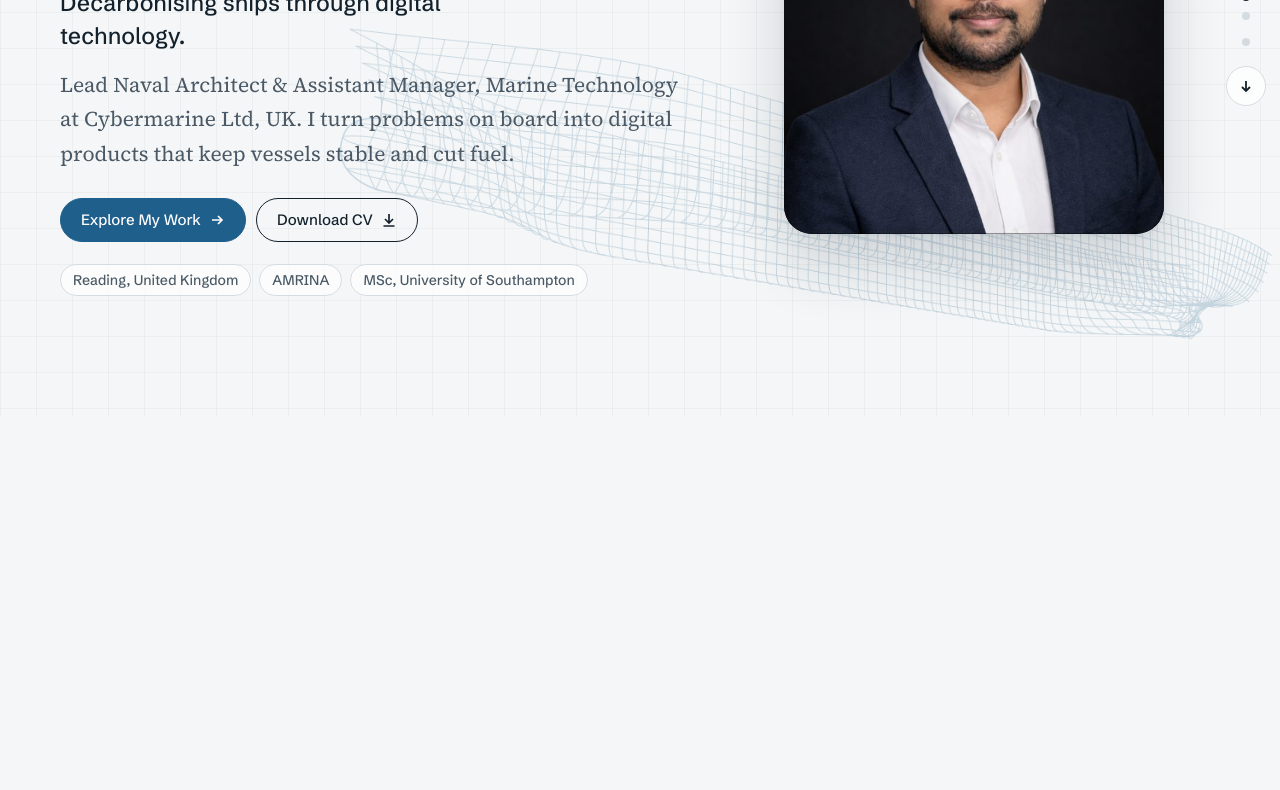
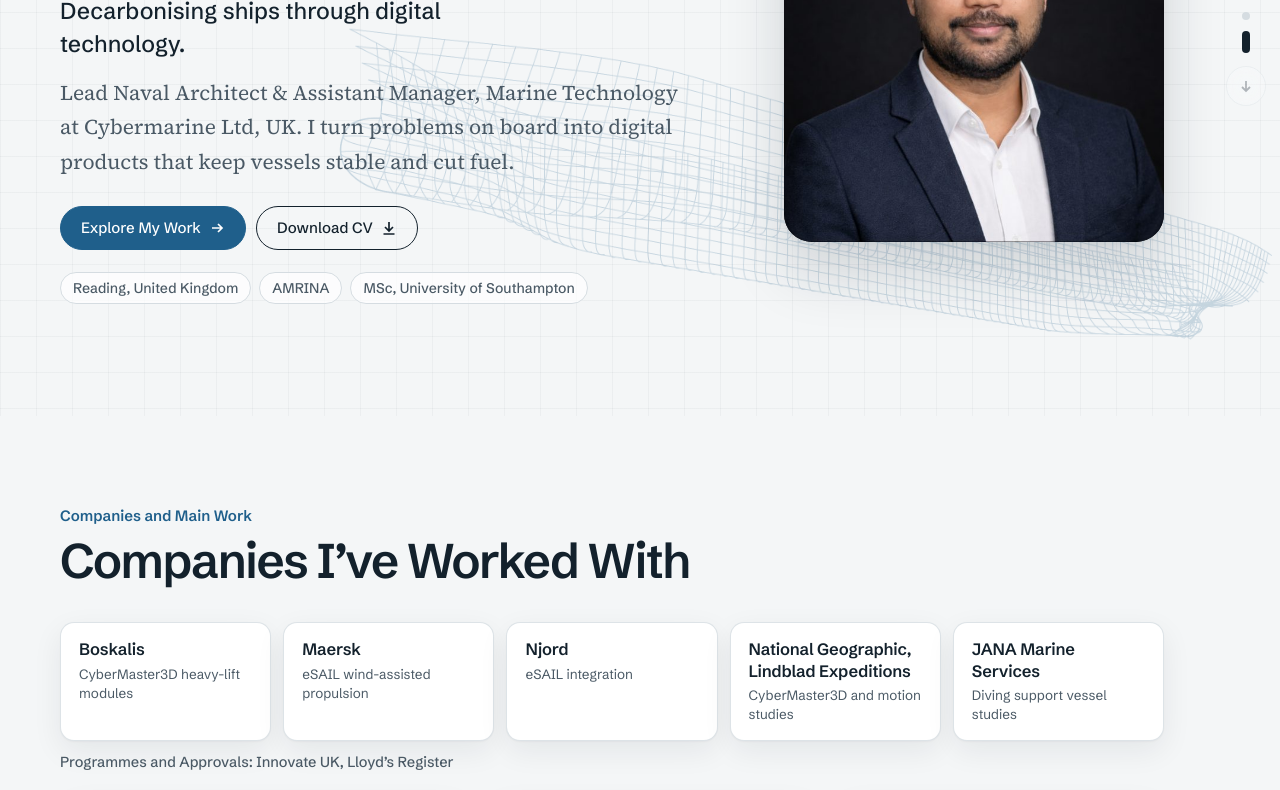
Before and after one commit to aruvi-tn/Profile, a plain HTML site: page index.html in a window 1280 px wide. Shown: the part 384-1174 px from the top of the page. Before the commit the page ends 800 px from the top, so only its background shows below. Drawn offline with Linux system fonts and the light colour scheme.

Commit message:
Scroll Update

```diff
--- a/assets/site.css
+++ b/assets/site.css
@@ -62,21 +62,20 @@ img{display:block;max-width:100%;height:auto}
 
 /* sections: on wide screens one section at a time; content moves, background stays */
 .deck{position:relative}
+html{scroll-behavior:smooth;scroll-padding-top:var(--head)}
 .sec{position:relative;padding:clamp(48px,7vw,88px) 0}
 .sec-in{max-width:var(--wrap);margin:0 auto;padding:0 var(--g)}
 @media (min-width:1061px){
-  html.paged,html.paged body{height:100%;overflow:hidden}
-  .paged .deck{height:calc(100vh - var(--head))}
-  .paged .sec{position:absolute;transition:none!important;inset:0;padding:0;overflow-y:auto;overscroll-behavior:contain;opacity:0;visibility:hidden;transform:translateY(48px);transition:opacity .7s var(--ease),transform .9s var(--out),visibility 0s linear .9s}
-  .paged.ready .sec{transition:opacity .28s var(--ease),transform .5s var(--ease),visibility 0s linear .5s!important}
-  .paged .sec.up{transform:translateY(-48px)}
-  .paged .sec.on{opacity:1;visibility:visible;transform:none}
-  .paged.ready .sec.on{transition:opacity .6s var(--ease) .28s,transform .9s var(--out) .28s,visibility 0s!important}
-  .paged .sec-in{min-height:100%;display:flex;flex-direction:column;justify-content:center;padding-top:40px;padding-bottom:56px;padding-right:calc(var(--g) + 56px)}
+  .sec{min-height:calc(100vh - var(--head));display:flex;flex-direction:column;justify-content:center}
+  .sec-in{width:100%;padding-right:calc(var(--g) + 56px)}
 }
+/* sections rise gently into view */
+.js .sec-in>*{opacity:0;transform:translateY(28px);transition:opacity .8s var(--ease),transform 1s var(--out)}
+.js .sec-in>*:nth-child(2){transition-delay:.08s}.js .sec-in>*:nth-child(3){transition-delay:.16s}.js .sec-in>*:nth-child(n+4){transition-delay:.22s}
+.js .sec.in .sec-in>*{opacity:1;transform:none}
 .dots{display:none}
 @media (min-width:1061px){
-  .paged .dots{display:flex;flex-direction:column;align-items:center;gap:6px;position:fixed;right:max(14px,calc((100vw - var(--wrap))/2 - 20px));top:50%;transform:translateY(-50%);z-index:40}
+  .dots{display:flex;flex-direction:column;align-items:center;gap:6px;position:fixed;right:max(14px,calc((100vw - var(--wrap))/2 - 20px));top:50%;transform:translateY(-50%);z-index:40}
   .dots .arrow{width:40px;height:40px;border-radius:50%;border:1px solid var(--rule);background:rgba(255,255,255,.75);backdrop-filter:blur(12px);display:grid;place-items:center;cursor:pointer;color:var(--ink);transition:background .2s,color .2s,opacity .2s,transform .2s}
   .dots .arrow:hover{background:var(--ink);color:#fff}
   .dots .arrow:active{transform:scale(.92)}
@@ -90,7 +89,7 @@ img{display:block;max-width:100%;height:auto}
 }
 .totop{position:fixed;right:16px;bottom:16px;width:48px;height:48px;border-radius:50%;border:1px solid var(--rule);background:rgba(255,255,255,.9);backdrop-filter:blur(12px);color:var(--ink);display:grid;place-items:center;cursor:pointer;box-shadow:var(--shadow);opacity:0;transform:translateY(10px);transition:opacity .3s,transform .4s var(--out);z-index:45}
 .totop.show{opacity:1;transform:none}
-@media (min-width:1061px){.paged .totop{display:none}}
+
 
 /* type */
 .eyebrow{font-family:var(--sans);font-size:15px;font-weight:600;color:var(--blue)}
@@ -214,7 +213,7 @@ input[type=range]{width:100%;accent-color:var(--blue);height:30px}
 @media (max-width:900px){.foot{grid-template-columns:1fr}}
 
 @media (prefers-reduced-motion:reduce){
-  *,.paged .sec,.paged .sec.on{transition-duration:.01ms!important;animation:none!important}
+  html{scroll-behavior:auto}*{transition-duration:.01ms!important;animation:none!important}.js .sec-in>*{opacity:1!important;transform:none!important}
   @view-transition{navigation:none}
 }
 ::view-transition-old(root){animation:vt-out .35s var(--ease) both}
--- a/assets/site.js
+++ b/assets/site.js
@@ -1,85 +1,58 @@
-/* hiaruvi.com */
+/* hiaruvi.com — native scrolling with gentle snap, section dots, reveal on arrival */
 (function(){
-  var html=document.documentElement;
+  var html=document.documentElement; html.classList.add('js');
   var reduce=matchMedia('(prefers-reduced-motion: reduce)').matches;
 
+  /* mobile menu */
   var burger=document.querySelector('.burger'),drawer=document.querySelector('.drawer');
-  if(burger&&drawer)burger.addEventListener('click',function(){var o=drawer.classList.toggle('open');burger.setAttribute('aria-expanded',o)});
+  if(burger&&drawer){
+    burger.addEventListener('click',function(){var o=drawer.classList.toggle('open');burger.setAttribute('aria-expanded',o)});
+    drawer.addEventListener('click',function(e){if(e.target.tagName==='A'){drawer.classList.remove('open');burger.setAttribute('aria-expanded','false')}});
+  }
 
+  /* back to top */
   var top=document.querySelector('.totop');
   if(top){addEventListener('scroll',function(){top.classList.toggle('show',scrollY>500)},{passive:true});
     top.addEventListener('click',function(){scrollTo({top:0,behavior:reduce?'auto':'smooth'})})}
 
-  /* one section at a time on wide screens */
-  var deck=document.querySelector('.deck');if(!deck)return;
-  var secs=[].slice.call(deck.querySelectorAll('.sec'));
-  var wide=matchMedia('(min-width:1061px)');
-  var dots=document.querySelector('.dots'),btns=[],prev,next;
+  var secs=[].slice.call(document.querySelectorAll('.sec'));
+  if(!secs.length) return;
+
+  /* reveal each section once as it arrives */
+  if('IntersectionObserver' in window&&!reduce){
+    var rv=new IntersectionObserver(function(es){es.forEach(function(e){if(e.isIntersecting){e.target.classList.add('in');rv.unobserve(e.target)}})},{threshold:.12});
+    secs.forEach(function(s){rv.observe(s)});
+  }else secs.forEach(function(s){s.classList.add('in')});
+  // anything already on screen at load shows straight away
+  secs.forEach(function(s){var r=s.getBoundingClientRect();if(r.top<innerHeight&&r.bottom>0)s.classList.add('in')});
+
+  /* section dots and arrows */
+  var dots=document.querySelector('.dots'),btns=[],idx=0,prev,next;
+  function goTo(i){if(i<0||i>=secs.length)return;secs[i].scrollIntoView({behavior:reduce?'auto':'smooth',block:'start'})}
   if(dots){
     var ol=dots.querySelector('ol');
     secs.forEach(function(s,i){
-      var li=document.createElement('li'),b=document.createElement('button');
+      var li=document.createElement('li'),b=document.createElement('button'),sp=document.createElement('span');
       b.type='button';b.setAttribute('aria-label',s.getAttribute('data-label')||('Section '+(i+1)));
-      var sp=document.createElement('span');sp.textContent=s.getAttribute('data-label')||'';b.appendChild(sp);
-      b.addEventListener('click',function(){go(i)});li.appendChild(b);ol.appendChild(li);btns.push(b);
+      sp.textContent=s.getAttribute('data-label')||'';b.appendChild(sp);
+      b.addEventListener('click',function(){goTo(i)});li.appendChild(b);ol.appendChild(li);btns.push(b);
     });
     prev=dots.querySelector('.prev');next=dots.querySelector('.next');
-    prev.addEventListener('click',function(){go(idx-1)});next.addEventListener('click',function(){go(idx+1)});
+    prev.addEventListener('click',function(){goTo(idx-1)});next.addEventListener('click',function(){goTo(idx+1)});
   }
-  var idx=0,lock=false,acc=0;
-  var h=location.hash.slice(1);secs.forEach(function(s,i){if(s.id===h)idx=i});
-
-  function paint(dir){
-    secs.forEach(function(s,i){
-      s.classList.toggle('on',i===idx);
-      // sections above the current one wait above, below wait below: same motion both ways
-      s.classList.toggle('up',i<idx);
-      if(wide.matches){s.inert=i!==idx}else{s.inert=false}
-    });
+  function current(){
+    var mid=innerHeight*0.4,best=0;
+    secs.forEach(function(s,i){if(s.getBoundingClientRect().top<=mid)best=i});
+    if(innerHeight+scrollY>=document.documentElement.scrollHeight-4)best=secs.length-1;
+    return best;
+  }
+  function paint(){
+    idx=current();
     btns.forEach(function(b,i){b.setAttribute('aria-current',i===idx)});
     if(prev){prev.disabled=idx===0;next.disabled=idx===secs.length-1}
   }
-  function go(i,fromHash){
-    if(i<0||i>=secs.length||i===idx)return;
-    idx=i;lock=true;paint();
-    dispatchEvent(new CustomEvent('sectionchange',{detail:{id:secs[i].id,idx:i}}));
-    if(secs[i].id&&!fromHash)history.replaceState(null,'','#'+secs[i].id);
-    secs[i].scrollTop=0;
-    setTimeout(function(){lock=false},reduce?60:900);
-  }
-  function mode(){html.classList.toggle('paged',wide.matches);paint()}
-  setTimeout(function(){dispatchEvent(new CustomEvent('sectionchange',{detail:{id:secs[idx].id,idx:idx}}))},50);
-  mode();wide.addEventListener('change',mode);
-  requestAnimationFrame(function(){requestAnimationFrame(function(){html.classList.add('ready')})});
-
-  function edges(){var s=secs[idx];return{top:s.scrollTop<=0,bot:s.scrollTop+s.clientHeight>=s.scrollHeight-2}}
-  /* one wheel or trackpad gesture moves exactly one section:
-     a gesture is a stream of wheel events without a 220 ms pause */
-  var lastWheel=0,used=false;
-  deck.addEventListener('wheel',function(e){
-    if(!wide.matches)return;
-    var now=performance.now(),gap=now-lastWheel;lastWheel=now;
-    if(gap>220){used=false;acc=0}
-    var ed=edges();
-    if(!used&&((e.deltaY>0&&!ed.bot)||(e.deltaY<0&&!ed.top)))return;   // let tall sections scroll first
-    e.preventDefault();
-    if(used||lock)return;
-    acc+=e.deltaY;if(Math.abs(acc)<25)return;
-    used=true;go(idx+(acc>0?1:-1));acc=0;
-  },{passive:false});
-  var ty=null;
-  deck.addEventListener('touchstart',function(e){ty=e.touches[0].clientY},{passive:true});
-  deck.addEventListener('touchend',function(e){
-    if(!wide.matches||ty===null)return;var dy=ty-e.changedTouches[0].clientY;ty=null;var ed=edges();
-    if(dy>50&&ed.bot)go(idx+1);else if(dy<-50&&ed.top)go(idx-1);
-  },{passive:true});
-  addEventListener('keydown',function(e){
-    if(!wide.matches||e.target.type==='range'||/input|textarea|select/i.test(e.target.tagName))return;
-    if(e.key==='ArrowDown'||e.key==='PageDown'){e.preventDefault();go(idx+1)}
-    else if(e.key==='ArrowUp'||e.key==='PageUp'){e.preventDefault();go(idx-1)}
-  });
-  addEventListener('hashchange',function(){var t=location.hash.slice(1);secs.forEach(function(s,i){if(s.id===t)go(i,true)})});
-  document.querySelectorAll('a[href^="#"]').forEach(function(a){a.addEventListener('click',function(e){
-    var t=a.getAttribute('href').slice(1);secs.forEach(function(s,i){if(s.id===t&&wide.matches){e.preventDefault();go(i)}});
-  })});
+  var ticking=false;
+  addEventListener('scroll',function(){if(!ticking){ticking=true;requestAnimationFrame(function(){paint();ticking=false})}},{passive:true});
+  addEventListener('resize',paint);
+  paint();
 })();
```
